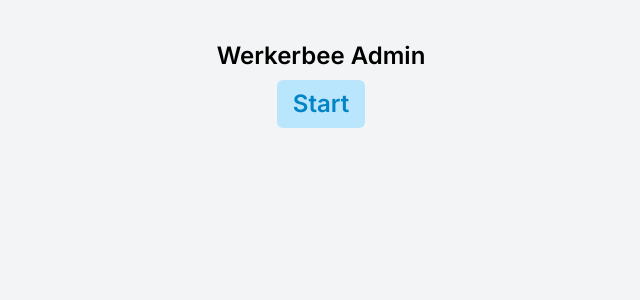
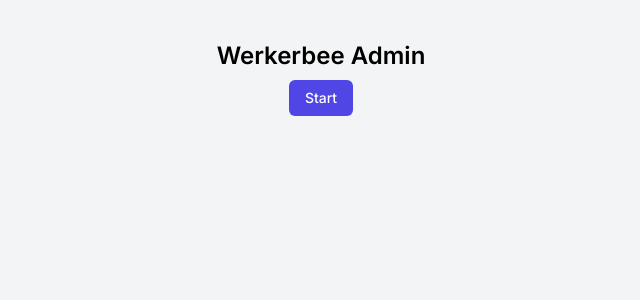
Before and after one commit to kaloca/werkerbee-admin, a Next.js app: page / in a window 1280 px wide. Shown: the top 300 px of the page, without its empty margins (319-959 px from the left). Built offline with nearby package versions, Linux system fonts and the light colour scheme.

Commit message:
root page layout fix

```diff
--- a/src/app/page.tsx
+++ b/src/app/page.tsx
@@ -7,7 +7,7 @@ export default function Home() {
 		<main className='flex min-h-screen text-2xl font-semibold flex-col items-center justify-start p-10'>
 			<h1>Werkerbee Admin</h1>
 			<button
-				className='px-4	mt-2 py-2 rounded-md bg-sky-200 text-sky-600 font-semibold hover:bg-sky-300 hover:cursor-pointer'
+				className='px-4	mt-2 py-2 text-sm rounded-md bg-indigo-600 text-white font-medium hover:bg-indigo-300 hover:cursor-pointer'
 				onClick={() => router.push('/dashboard')}
 			>
 				Start
```
